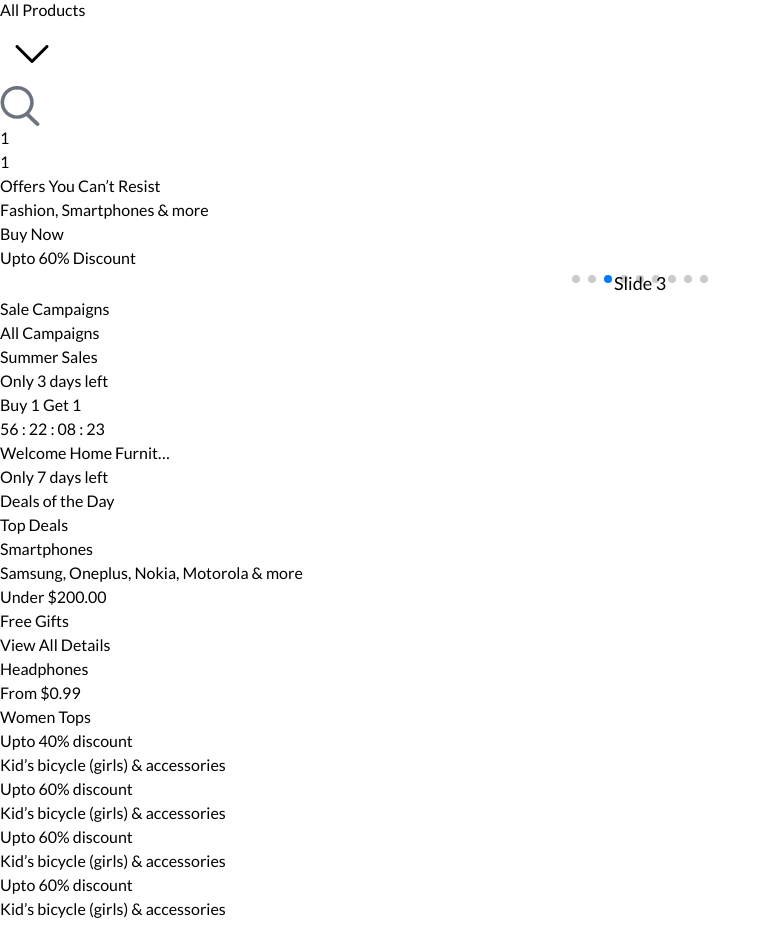
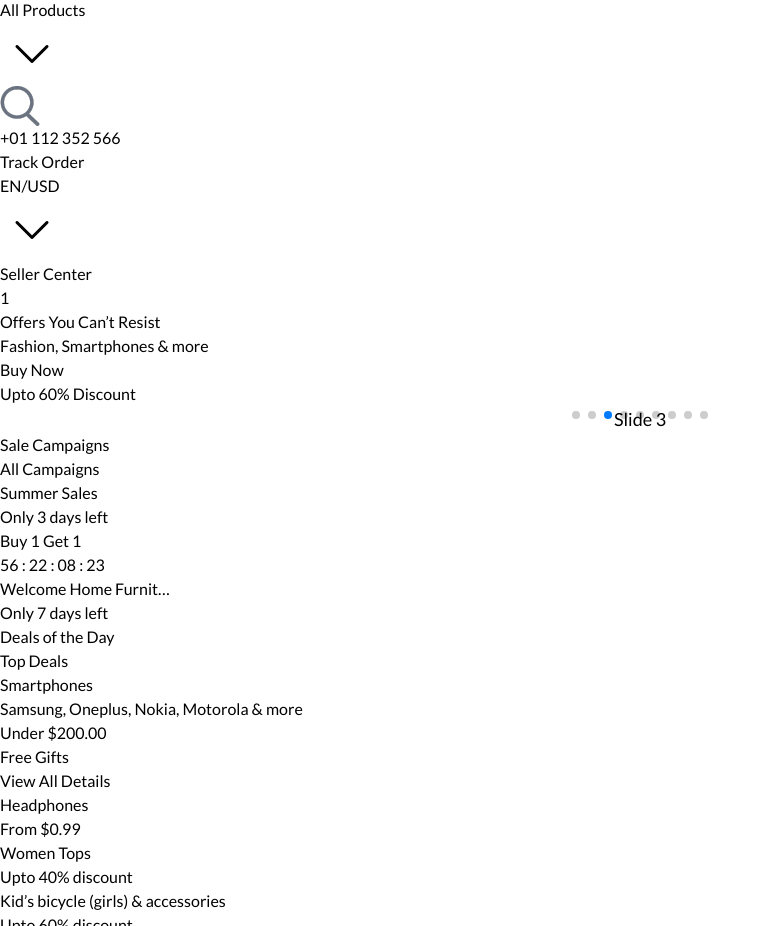
Before and after one commit to mdazmi28/sample_project, a React (Vite) app: page / in a window 1280 px wide. Shown: the part 807-1733 px from the top of the page, without its empty margins (0-771 px from the left). Built offline with nearby package versions, Linux system fonts and the light colour scheme.

Commit message:
Address Section added on navbar

```diff
--- a/src/components/NavBar.jsx
+++ b/src/components/NavBar.jsx
@@ -9,7 +9,7 @@ const NavBar = () => {
                     <div className="grid grid-cols-5 pt-5">
                         {/* Logo */}
                         <div className="">
-                            <div className="flex justify-center items-center h-full border border-red-700">
+                            <div className="flex justify-center items-center h-full">
                                 <svg xmlns="http://www.w3.org/2000/svg" width="132" height="32" viewBox="0 0 132 32">
                                     <g id="Group_30177" data-name="Group 30177" transform="translate(-252 -22)">
                                         <text id="The" transform="translate(284 48)" fill="#afafaf" font-size="24" font-family="SegoeUI-Bold, Segoe UI" font-weight="700"><tspan x="0" y="0">The</tspan></text>
@@ -31,13 +31,13 @@ const NavBar = () => {
                         <div className="col-span-2">
                             <div className="w-full h-10 bg-gray-300 rounded-full">
                                 <div className="grid grid-cols-4">
-                                    <div className="border border-red-400 flex items-center">
+                                    <div className="flex items-center">
                                         <div className="flex gap-4 justify-end w-full ">
                                             <h1 className="text-[13px] text-gray-500">All Products</h1>
                                             <img  src="images/dropdown.png" className="h-[20px] w-[20px] mt-0" />
                                         </div>
                                     </div>
-                                    <div className="col-span-3 border h-10 flex items-center">
+                                    <div className="col-span-3 h-10 flex items-center">
                                         <div className="flex justify-end w-full ">
                                             <img src="images/search.png" className="h-[20px] w-[20px] mr-5" />
                                         </div>
@@ -48,7 +48,27 @@ const NavBar = () => {
 
                             </div>
                         </div>
-                        <div>1</div>
+
+                        {/* Contact */}
+                        <div>
+                            <div className="flex gap-4 ml-4">
+                                <div className="">
+                                    <h1 className="text-yellow-300 text-[13px] font-bold">+01 112 352 566</h1>
+                                    <h1 className="text-gray-300 text-[12px]">Track Order</h1>
+                                </div>
+                                <div className="">
+                                    <div className="flex gap-1">
+                                        <h1 className="text-yellow-300 text-[13px] font-bold">EN/USD</h1>
+                                        <img src="images/dropdown.png" className="h-[20px] w-[20px] mt-0 text-white" />
+
+                                    </div>
+
+                                    <h1 className="text-gray-300 text-[12px]">Seller Center</h1>
+                                </div>
+
+
+                            </div>
+                        </div>
                         <div>1</div>
 
                     </div>
```
